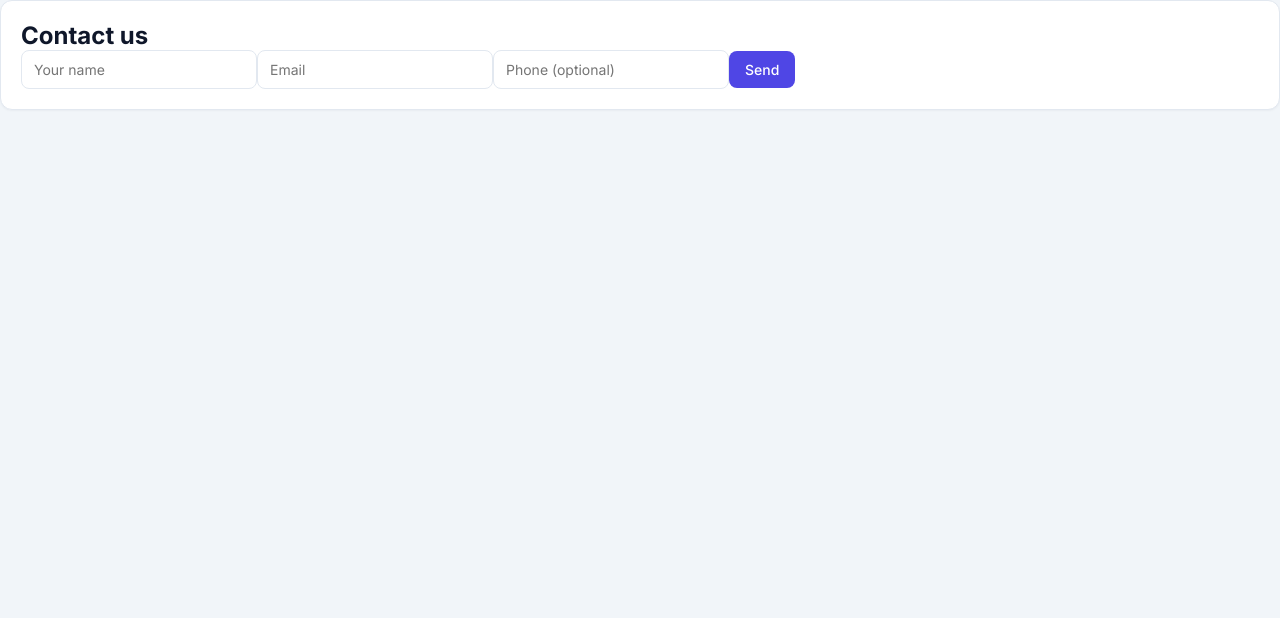
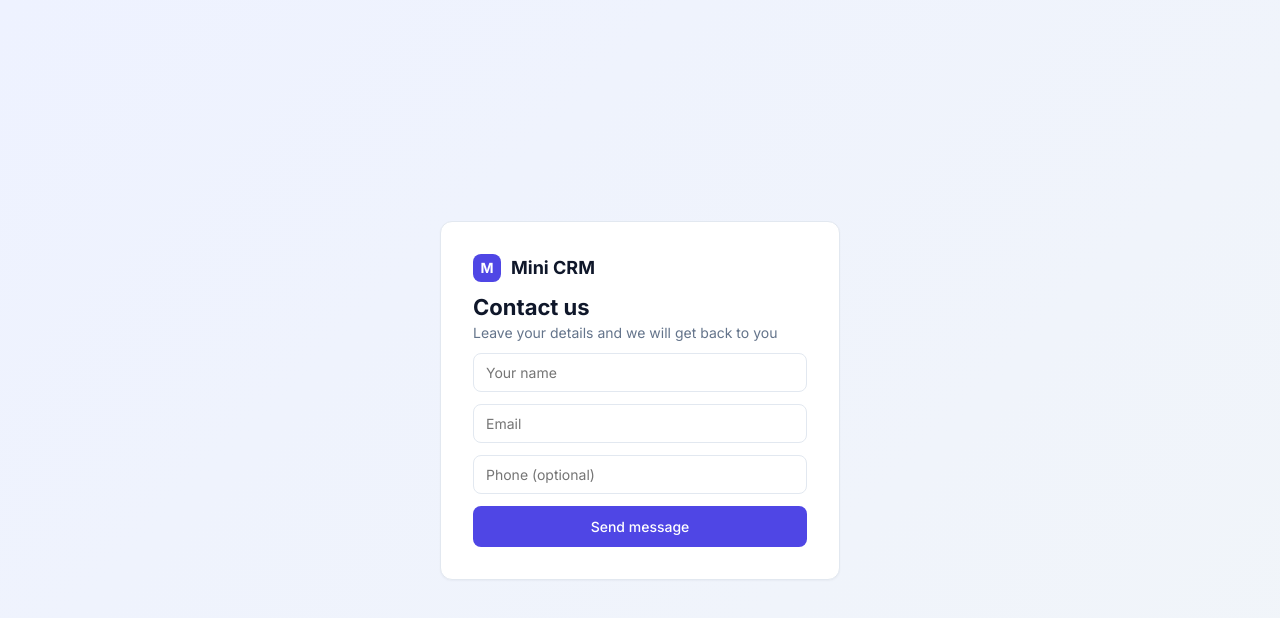
Before and after one commit to codewithyusa/FUTURE_FS_02, a React (Vite) app in the folder frontend/: page /contact in a window 1280 px wide. Shown: the top 618 px of the page. Built offline with nearby package versions, Linux system fonts and the light colour scheme; no server answers.

Commit message:
style: redesign public contact page

```diff
--- a/frontend/src/pages/PublicContactPage.tsx
+++ b/frontend/src/pages/PublicContactPage.tsx
@@ -17,13 +17,19 @@ export default function PublicContactPage() {
   };
 
   return (
-    <form className="card login" onSubmit={submit}>
-      <h2>Contact us</h2>
-      {sent && <p>Thanks! We will contact you soon.</p>}
-      <input name="name" placeholder="Your name" value={form.name} onChange={change} required />
-      <input name="email" type="email" placeholder="Email" value={form.email} onChange={change} required />
-      <input name="phone" placeholder="Phone (optional)" value={form.phone} onChange={change} />
-      <button>Send</button>
-    </form>
+    <div className="auth-page">
+      <form className="card auth-card" onSubmit={submit}>
+        <div className="logo"><span>M</span>Mini CRM</div>
+        <div>
+          <h2>Contact us</h2>
+          <p className="muted">Leave your details and we will get back to you</p>
+        </div>
+        {sent && <p className="success">Thanks! We will contact you soon.</p>}
+        <input name="name" placeholder="Your name" value={form.name} onChange={change} required />
+        <input name="email" type="email" placeholder="Email" value={form.email} onChange={change} required />
+        <input name="phone" placeholder="Phone (optional)" value={form.phone} onChange={change} />
+        <button>Send message</button>
+      </form>
+    </div>
   );
 }
```
